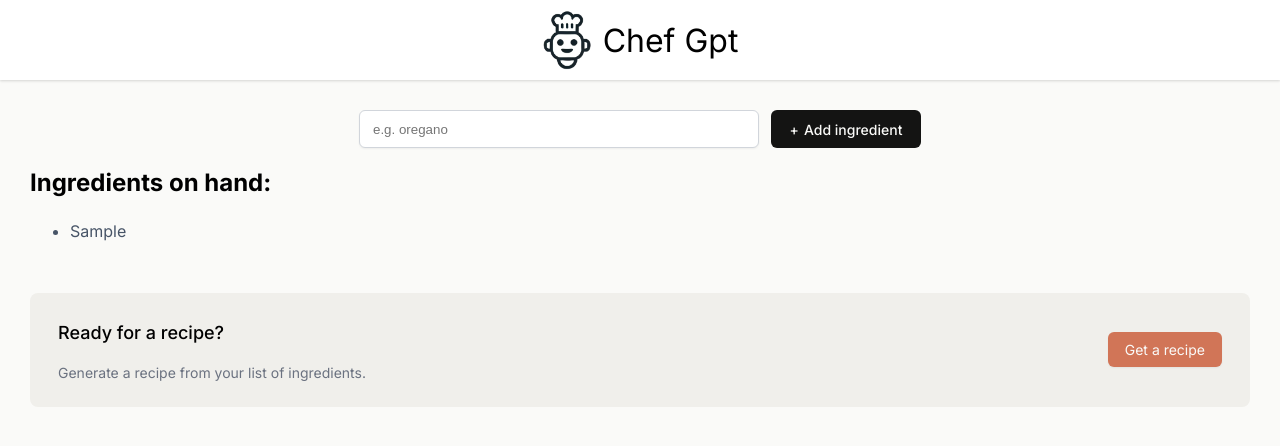
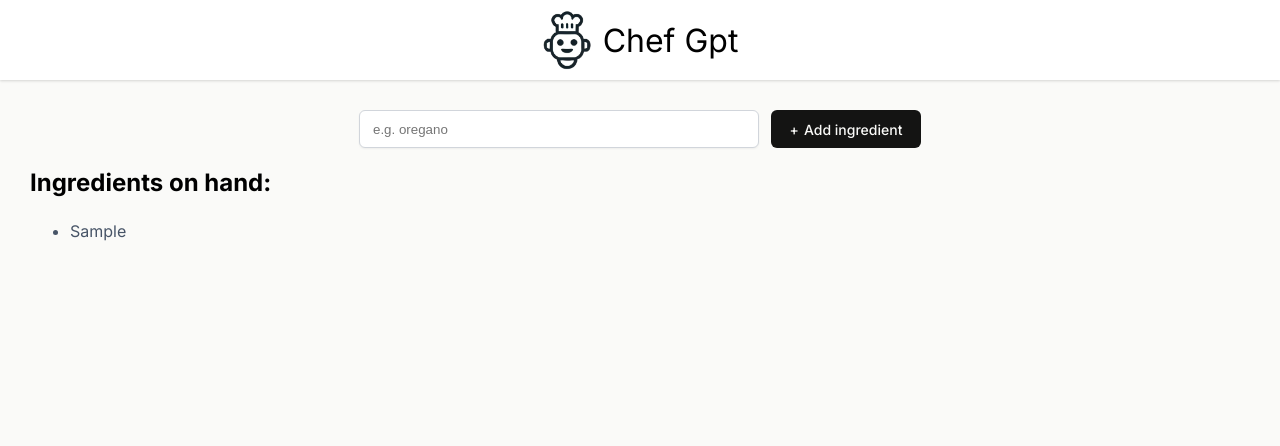
Before and after one commit to emazack/chef-gpt, a React (Vite) app: page / in a window 1280 px wide. Both pictures are taken after typing "Sample" into the empty fields and a click on the button "Add ingredient". Shown: the top 446 px of the page. Built offline with nearby package versions, Linux system fonts and the light colour scheme.

Commit message:
Implement conditional rendering for recipe suggestion based on ingredient count in Main component

```diff
--- a/components/Main.jsx
+++ b/components/Main.jsx
@@ -12,12 +12,6 @@ export default function Main() {
         const newIngredient = formData.get("ingredient")
         setIngredients(prevIngredients => [...prevIngredients, newIngredient])
     }
-
-    /**
- * Challenge:
- * Using conditional rendering, only render the new <section> IF
- * there are ingredients added to the list of ingredients.
- */
 
     return (
         <main>
@@ -34,13 +28,14 @@ export default function Main() {
                 <section>
                     <h2>Ingredients on hand:</h2>
                     <ul className="ingredients-list" aria-live="polite">{ingredientsListItems}</ul>
+                    {ingredients.length > 3 &&
                     <div className="get-recipe-container">
                         <div>
                             <h3>Ready for a recipe?</h3>
                             <p>Generate a recipe from your list of ingredients.</p>
                         </div>
                         <button>Get a recipe</button>
-                    </div>
+                    </div>}
                 </section>}
         </main>
     )
```
